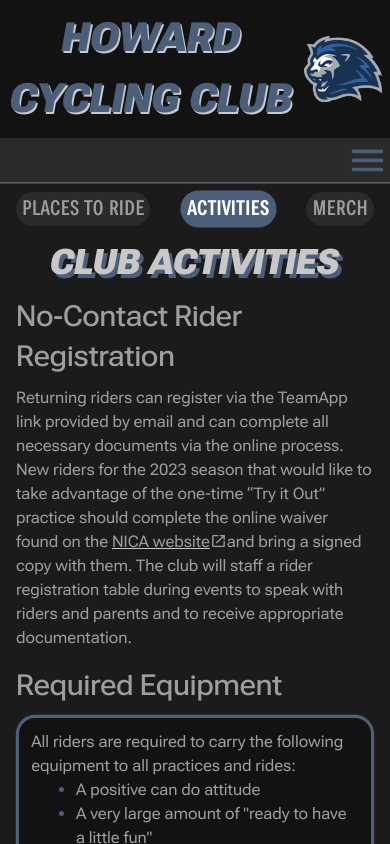
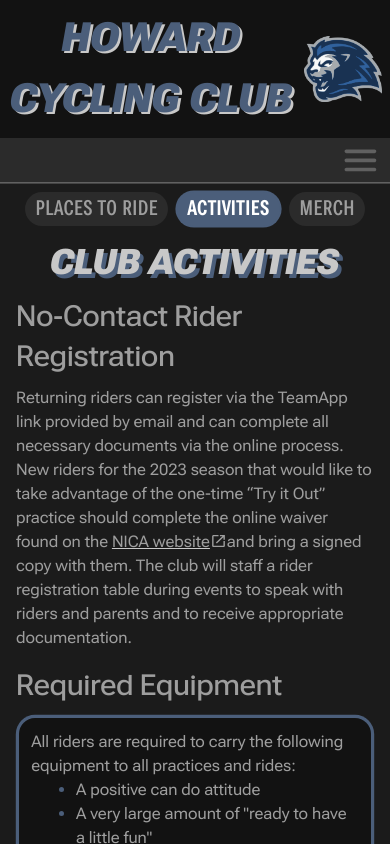
Before and after one commit to pnwheeler/howard_cycling, a SvelteKit app: page /teaminfo in a window 390 px wide. Shown: the top 844 px of the page. Built offline with nearby package versions, Linux system fonts and the light colour scheme.

Commit message:
mobile fmting

```diff
--- a/src/lib/components/Navbar/Navbar.svelte
+++ b/src/lib/components/Navbar/Navbar.svelte
@@ -22,7 +22,7 @@
 
     $:routeId = $page.route.id;
     // Reduce emphasis on navbar when we have pages with nested page layouts
-    $:disabled = (routeId === '/teaminfo');
+    $:disabled = (routeId === '/teaminfo' && !mobileMenu);
 </script>
 
 
@@ -33,18 +33,15 @@
 <nav bind:clientWidth={w} class="nav-bar nav-variant" class:greyscale={disabled} aria-controls="primary-navigation">
     {#if mobileMenu}
         <button class:open id="menu-button" on:click={handleMobileIconClick}>
-            {#key open}
-                {#if open}
-                    <svg xmlns="http://www.w3.org/2000/svg" height="40" viewBox="0 -960 960 960" width="40" fill="currentColor" stroke="currentColor"><path d="M481.333-421.334 279.666-219.667q-13.333 13.333-30.333 13.333t-29.666-13.333q-13.333-12.666-13.333-29.5 0-16.833 13.333-29.499l202.667-202.667L218.667-684Q206-696.667 206-713.333q0-16.667 12.667-29.334 12.666-12.666 29.5-12.666 16.833 0 30.166 12.666L480-541.333l201-201Q693.667-755 710.667-755T741-742.333Q753.666-729 753.666-711.5T741-681.334L539.666-479.667l201.667 202.334Q753.666-265 753.666-248t-12.333 29.333Q729-206.334 712.167-206.334t-28.5-12.333L481.333-421.334Z"/></svg>
-                {:else}
-                    <svg xmlns="http://www.w3.org/2000/svg" height="40" viewBox="0 -960 960 960" width="40" fill="currentColor" stroke="currentColor"><path d="M150.333-225.334q-17.833 0-30.083-12.406T108-267.573q0-17.427 12.25-29.593 12.25-12.167 30.083-12.167h661.334q17.183 0 29.425 12.284 12.241 12.283 12.241 29.71t-12.241 29.716q-12.242 12.289-29.425 12.289H150.333Zm0-213.333q-17.833 0-30.083-12.406Q108-463.48 108-480.906q0-17.427 12.25-29.594 12.25-12.166 30.083-12.166h661.334q17.183 0 29.425 12.283 12.241 12.284 12.241 29.711 0 17.426-12.241 29.716-12.242 12.289-29.425 12.289H150.333Zm0-212q-17.833 0-30.083-12.406Q108-675.48 108-692.907q0-17.426 12.25-29.593 12.25-12.166 30.083-12.166h661.334q17.183 0 29.425 12.283 12.241 12.284 12.241 29.71 0 17.427-12.241 29.717-12.242 12.289-29.425 12.289H150.333Z"/></svg>
-                {/if}
-            {/key}
+            {#if open}
+                <svg xmlns="http://www.w3.org/2000/svg" height="40" viewBox="0 -960 960 960" width="40" fill="currentColor" stroke="currentColor"><path d="M481.333-421.334 279.666-219.667q-13.333 13.333-30.333 13.333t-29.666-13.333q-13.333-12.666-13.333-29.5 0-16.833 13.333-29.499l202.667-202.667L218.667-684Q206-696.667 206-713.333q0-16.667 12.667-29.334 12.666-12.666 29.5-12.666 16.833 0 30.166 12.666L480-541.333l201-201Q693.667-755 710.667-755T741-742.333Q753.666-729 753.666-711.5T741-681.334L539.666-479.667l201.667 202.334Q753.666-265 753.666-248t-12.333 29.333Q729-206.334 712.167-206.334t-28.5-12.333L481.333-421.334Z"/></svg>
+            {:else}
+                <svg xmlns="http://www.w3.org/2000/svg" height="40" viewBox="0 -960 960 960" width="40" fill="currentColor" stroke="currentColor"><path d="M150.333-225.334q-17.833 0-30.083-12.406T108-267.573q0-17.427 12.25-29.593 12.25-12.167 30.083-12.167h661.334q17.183 0 29.425 12.284 12.241 12.283 12.241 29.71t-12.241 29.716q-12.242 12.289-29.425 12.289H150.333Zm0-213.333q-17.833 0-30.083-12.406Q108-463.48 108-480.906q0-17.427 12.25-29.594 12.25-12.166 30.083-12.166h661.334q17.183 0 29.425 12.283 12.241 12.284 12.241 29.711 0 17.426-12.241 29.716-12.242 12.289-29.425 12.289H150.333Zm0-212q-17.833 0-30.083-12.406Q108-675.48 108-692.907q0-17.426 12.25-29.593 12.25-12.166 30.083-12.166h661.334q17.183 0 29.425 12.283 12.241 12.284 12.241 29.71 0 17.427-12.241 29.717-12.242 12.289-29.425 12.289H150.333Z"/></svg>
+            {/if}
         </button>
         {#if open}
             <div class="mobile" class:open
-            in:fly|local={{duration: 400, x: 500, easing:quartInOut}}
-            out:slide|local={{duration:700, easing:quartInOut}}
+            transition:fly|local={{duration: 1000, x: 500, easing:quartInOut}}
             >
                 {#each links as {href, name}}
                     <a class="nav-grad" class:active={routeId == href} {href} on:click={handleMobileIconClick}>{name}</a>
@@ -67,7 +64,7 @@
         font-size: min(2.3vw, 1em);
         gap: 1em;
         padding: min(1vh, 1em);
-        text-shadow: 0.1rem 0.1rem var(--color-lighter);
+        text-shadow: 0.15rem 0.15rem var(--color-lighter);
     }
     .title > img{
         display: flex;
@@ -100,6 +97,7 @@
         width: var(--icon-size);
         align-items: center;
         justify-self: end;
+        margin-right: 0.25em;
         border:none;
         padding: none;
         color: white;
@@ -111,10 +109,10 @@
         height: auto;
     }
     #menu-button.open svg{
-        color: var(--color-disabled);
+        color: var(--color-blue);
     }
     #menu-button svg{
-        color: var(--color-blue);
+        color: var(--color-disabled);
     }
     .mobile{
         display: none;
@@ -131,8 +129,8 @@
         height: 100vh;
         z-index: 10;
     }
-    .mobile.open > a::after{
-        width: 200px;
+    .mobile> a::after{
+        display: none;
     }
     a {
         cursor: pointer;
@@ -168,7 +166,7 @@
         opacity: 1;
     }
     a.active{
-        --grad: 100;
+        font-variation-settings: "GRAD" 100, "XTRA" 0, "wght" 500, "wdth" 100;
         color: white;
     }
     a.active::after{
--- a/src/routes/teaminfo/+page.svelte
+++ b/src/routes/teaminfo/+page.svelte
@@ -15,7 +15,7 @@
 <nav class="sub-nav nav-variant" aria-controls="secondary-navigation">
     {#each subpages as subpage, i}
         <button
-        class="nav-tab nav-grad"
+        class="nav-tab"
         class:active={active.name === subpage.name}
         on:click={() => active = subpages[i]}>
             {subpage.name}
@@ -55,23 +55,25 @@
         transition: all .3s ease;
     }
     button:hover {
-        --grad: 100;
+        font-variation-settings: "GRAD" 50, "XTRA" 0, "wght" 500, "wdth" 100;
         color: var(--color-lighter);
         box-shadow: 0 0 0 .1em var(--color-disabled);
     }
     button.active {
-        --grad: 100;
+        font-variation-settings: "GRAD" 100, "XTRA" 0, "wght" 500, "wdth" 100;
         background-color: var(--color-blue);
         box-shadow: 0 0 0 .1rem var(--color-blue);
         color: white;
     }
-    @media (max-width: 900px){
+    @media (max-width: 670px){
         .sub-nav{
+            gap: unset;
             grid-template-columns: repeat(3, auto);
-            justify-content: space-between;
+            justify-content: space-evenly;
         }
         .sub-nav button{
-            width:fit-content;
+            width: fit-content;
+            padding-inline: 0.5em;
         }
     }
 </style>
--- a/src/styles.css
+++ b/src/styles.css
@@ -1,7 +1,6 @@
 @font-face {
     font-family: 'Roboto Flex';
     src: url('/fonts/RobotoFlex.woff2') format('woff2');
-    font-weight: 200 700;
 }
 :root {
     /* Font types */
@@ -151,24 +150,9 @@
     top: 0.2em;
     zoom: 0.7;
 }
-
-/* Styles for navigation */
-.nav-variant, .nav-grad{
-    --wdth: 100;
-    --grad: 0;
-    --xtra: 0;
-    --wght: 500;
-    font-variation-settings:
-        "wdth" var(--wdth),
-        "GRAD" var(--grad),
-        "XTRA" var(--xtra),
-        "wght" var(--wght),
-        "YTUC" var(--ytuc);
+.nav-variant{
+    font-variation-settings: "GRAD" 0, "XTRA" 0, "wght" 500, "wdth" 100;
 }
-.nav-grad{
-    --ytuc: 712;
-}
-
 .special-variant {
     font-variation-settings: "slnt" -10, "GRAD" 400, "XTRA" 490, "wght" 800, "wdth" 100;
 }
```
